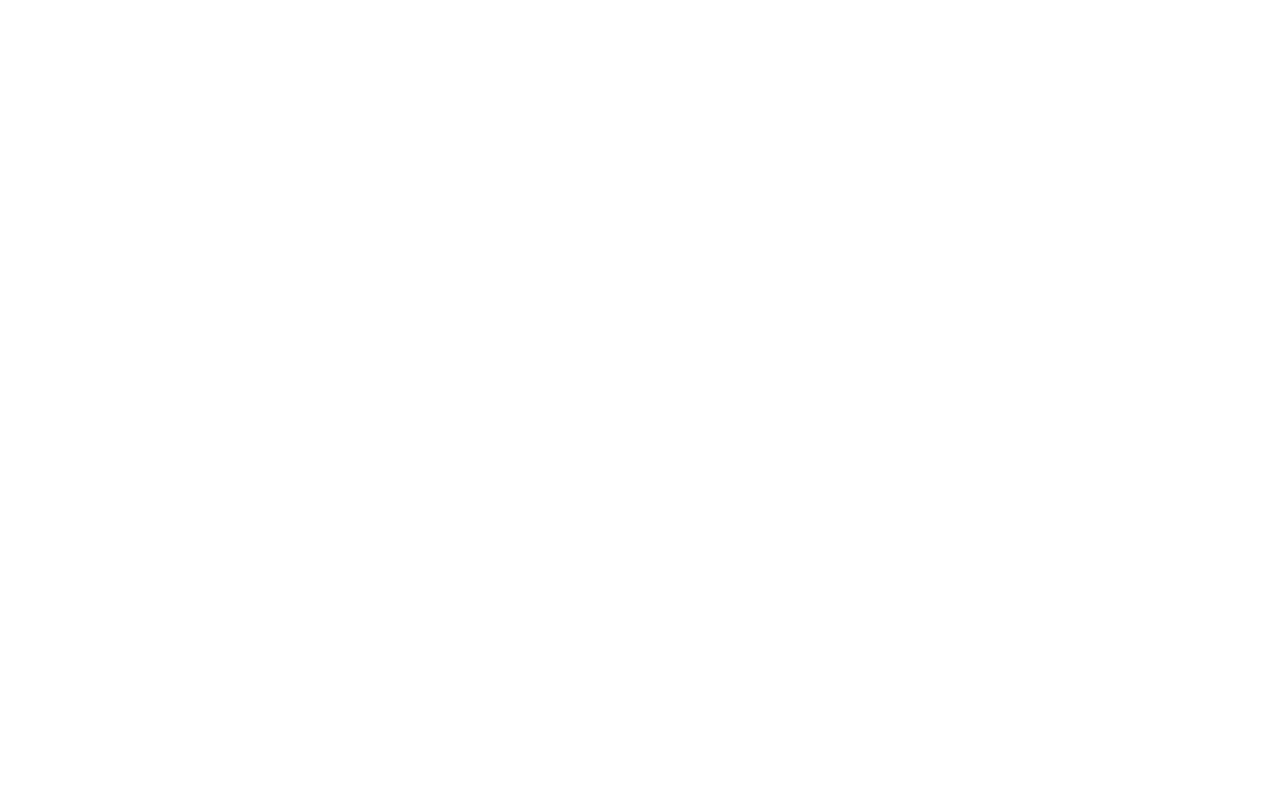
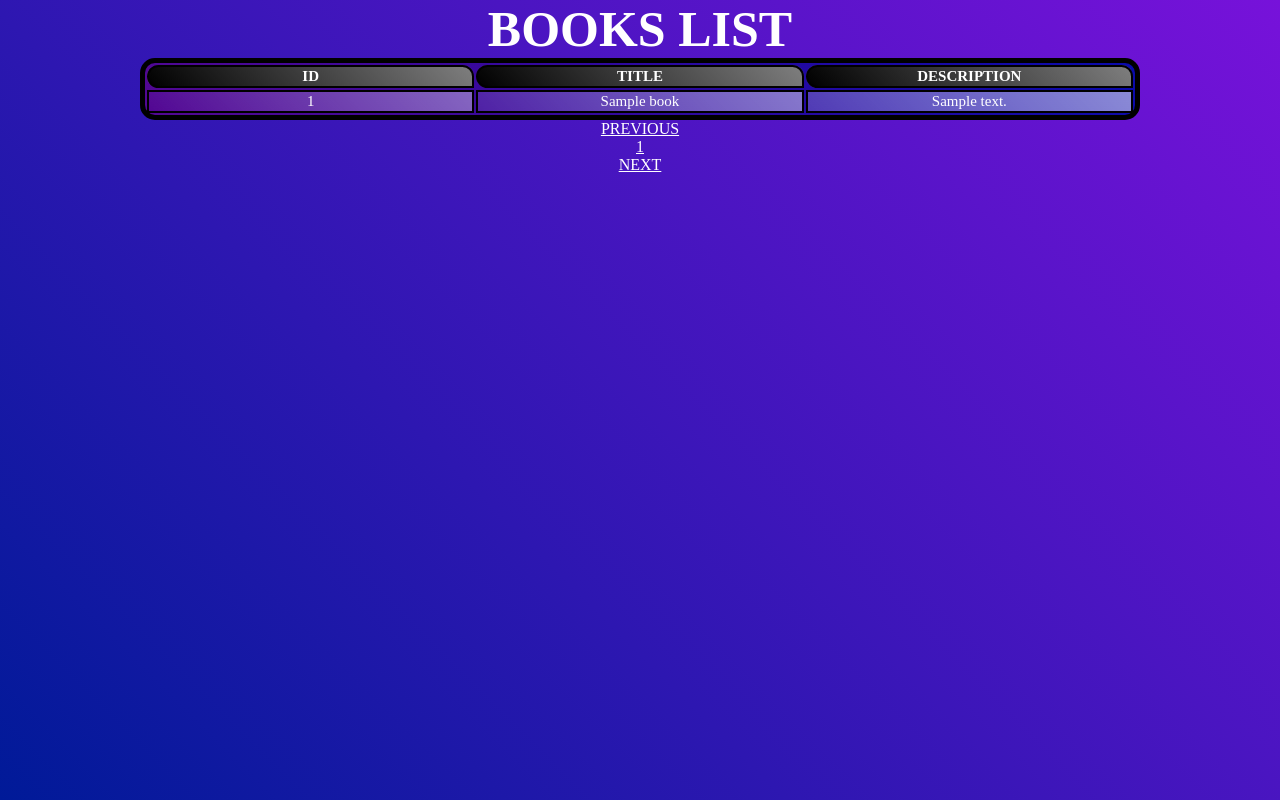
Before and after one commit to Elmani335/ZermaThebibliotheque, a PHP site: page / in a window 1280 px wide. Before the commit the page is empty. Run offline with PHP 8.4, Linux system fonts and the light colour scheme; tables that the repository leaves empty or names only in its code hold one stand-in row (values such as "Sample post").

Commit message:
Push
push

```diff
--- /dev/null
+++ b/assets/css/index.css
@@ -0,0 +1,102 @@
+
+html {
+    height: 100%;
+    width: 100%;
+    background-image: linear-gradient(45deg, #001a98, #7712da);
+    background-size: cover;
+    background-repeat: no-repeat;
+}
+
+body {
+    font-family: 'Bahnschrift';
+    font-size: 16px;
+    color: #ffffff;
+    margin: 0;
+    padding: 0;
+}
+
+h1 {
+    font-size: 50px;
+    font-weight: bold;
+    text-align: center;
+    margin: 0;
+    padding: 0;
+    color: white;
+}
+
+
+table {
+
+    border: 5px solid #000000;
+    table-layout: fixed;
+    margin: 0 auto;
+    width: 100%;
+    max-width: 1000px;
+    border-collapse: separate !important;
+    border-radius: 15px;
+    background-image: linear-gradient(45deg, #530793, #090aab);
+}
+
+td, th {
+    font-family: Bahnschrift;
+    font-size: 15px;
+    text-align: center;
+    border: 2px solid #000000;
+    width: 50%;
+    border-collapse: separate !important;
+    border-radius: 0px 0px 0px 0px;
+    background-image: linear-gradient(45deg, rgba(255, 255, 255, 0), rgba(255, 255, 255, 0.31));
+}
+
+/* CSS TOP BAR */
+tr, th, tablebar{
+
+    text-align: center;
+    border: 2px solid #000000;
+    width: 50%;
+    border-collapse: separate !important;
+    border-radius: 100px 100px 0px 100px;
+    background-image: linear-gradient(45deg, #000000, #7e7e7e);
+
+}
+
+tr, #col1 {
+    text-align: center;
+    border: 2px solid #000000;
+    width: 50%;
+    border-collapse: separate !important;
+    border-radius: 20px 0px 0px 20px;
+    background-image: linear-gradient(45deg, rgba(255, 255, 255, 0), rgba(255, 255, 255, 0.31));
+}
+
+tr, #col4 {
+    text-align: left;
+    border: 2px solid #000000;
+    width: 50%;
+    border-collapse: separate !important;
+    border-radius: 0px 15px 15px 0px;
+    background-image: linear-gradient(45deg, rgba(255, 255, 255, 0), rgba(255, 255, 255, 0.31));
+}
+/* css bar de pagination */
+
+.nav {
+    display: flex;
+    justify-content: center;
+    align-items: center;
+    margin: 0;
+    padding: 0;
+    list-style: none;
+}
+
+a.page-link {
+    font-family: Bahnschrift;
+    color: white;
+    display: inline-block;
+}
+
+.pagination, page-link {
+    display: block;
+    margin: 0 auto;
+    padding: 0;
+    text-align: center;
+}
--- /dev/null
+++ b/assets/includes/connect.php
@@ -0,0 +1,9 @@
+<?php
+try{
+    // Connexion à la base
+    $db = new PDO('mysql:host=localhost;dbname=zerma', 'root', '');
+    $db->exec('SET NAMES "UTF8"');
+} catch (PDOException $e){
+    echo 'Erreur : '. $e->getMessage();
+    die();
+}
--- /dev/null
+++ b/assets/includes/disconnect.php
@@ -0,0 +1,3 @@
+<?php
+$db = null;
+?>
--- a/pages/index.php
+++ b/pages/index.php
@@ -1 +1,107 @@
 <?php
+// On détermine sur quelle page on se trouve
+if(isset($_GET['page']) && !empty($_GET['page'])){
+    $currentPage = (int) strip_tags($_GET['page']);
+}else{
+    $currentPage = 1;
+}
+// On se connecte à là base de données
+require_once('../assets/includes/connect.php');
+
+// On détermine le nombre total de books
+$sql = 'SELECT COUNT(*) AS nb_books FROM `books`;';
+
+// On prépare la requête
+$query = $db->prepare($sql);
+
+// On exécute
+$query->execute();
+
+// On récupère le nombre de livres
+$result = $query->fetch();
+
+$nbBooks = (int) $result['nb_books'];
+
+// On détermine le nombre de livre par page
+$parPage = 2;
+
+// On calcule le nombre de pages total
+$pages = ceil($nbBooks / $parPage);
+
+
+// Calcul du 1er book de la page
+$premier = ($currentPage * $parPage) - $parPage;
+
+$sql = 'SELECT * FROM `books` ORDER BY `bookid` DESC LIMIT :premier, :parpage;';
+
+// On prépare la requête
+$query = $db->prepare($sql);
+
+$query->bindValue(':premier', $premier, PDO::PARAM_INT);
+$query->bindValue(':parpage', $parPage, PDO::PARAM_INT);
+
+// On exécute
+$query->execute();
+
+// On récupère les valeurs dans un tableau associatif
+$books = $query->fetchAll(PDO::FETCH_ASSOC);
+
+require_once('../assets/includes/disconnect.php');
+?>
+<!DOCTYPE html>
+<html lang="fr">
+<head>
+    <meta charset="UTF-8">
+    <meta name="viewport" content="width=device-width, initial-scale=1.0">
+    <title>BOOKS</title>
+
+    <link rel="stylesheet" href="../assets/css/index.css">
+</head>
+<body>
+<main class="container">
+    <div class="row">
+        <section class="col-12">
+            <h1>BOOKS LIST</h1>
+            <table class="table">
+                <thead>
+                <th>ID</th>
+                <th>TITLE</th>
+                <th>DESCRIPTION</th>
+                </thead>
+                <tbody>
+                <?php
+                foreach($books as $book){
+                    ?>
+                    <tr>
+                        <td><?= $book['bookid'] ?></td>
+                        <td><?= $book['booktitle'] ?></td>
+                        <td><?= $book['bookdescription'] ?></td>
+                    </tr>
+                    <?php
+                }
+                ?>
+                </tbody>
+            </table>
+            <nav>
+                <ul class="pagination">
+                    <!-- Lien vers la page précédente sauf si first page -->
+                    <li class="page-item <?= ($currentPage == 1) ? "disabled" : "" ?>">
+                        <a href="./?page=<?= $currentPage - 1 ?>" class="page-link">PREVIOUS</a>
+                    </li>
+                    <?php for($page = 1; $page <= $pages; $page++): ?>
+                        <!-- Lien vers chacune des pages -->
+                        <li class="page-item <?= ($currentPage == $page) ? "active" : "" ?>">
+                            <a href="./?page=<?= $page ?>" class="page-link"><?= $page ?></a>
+                        </li>
+                    <?php endfor ?>
+                    <!-- Lien vers la page suivante sauf si on est sur last page -->
+                    <li class="page-item <?= ($currentPage == $pages) ? "disabled" : "" ?>">
+                        <a href="./?page=<?= $currentPage + 1 ?>" class="page-link">NEXT</a>
+                    </li>
+                </ul>
+            </nav>
+        </section>
+    </div>
+</main>
+</body>
+</html>
```
Also changed, not shown: assets/includes/config.php (added, +15 -0 lines), assets/includes/header.php (added, +11 -0 lines).
